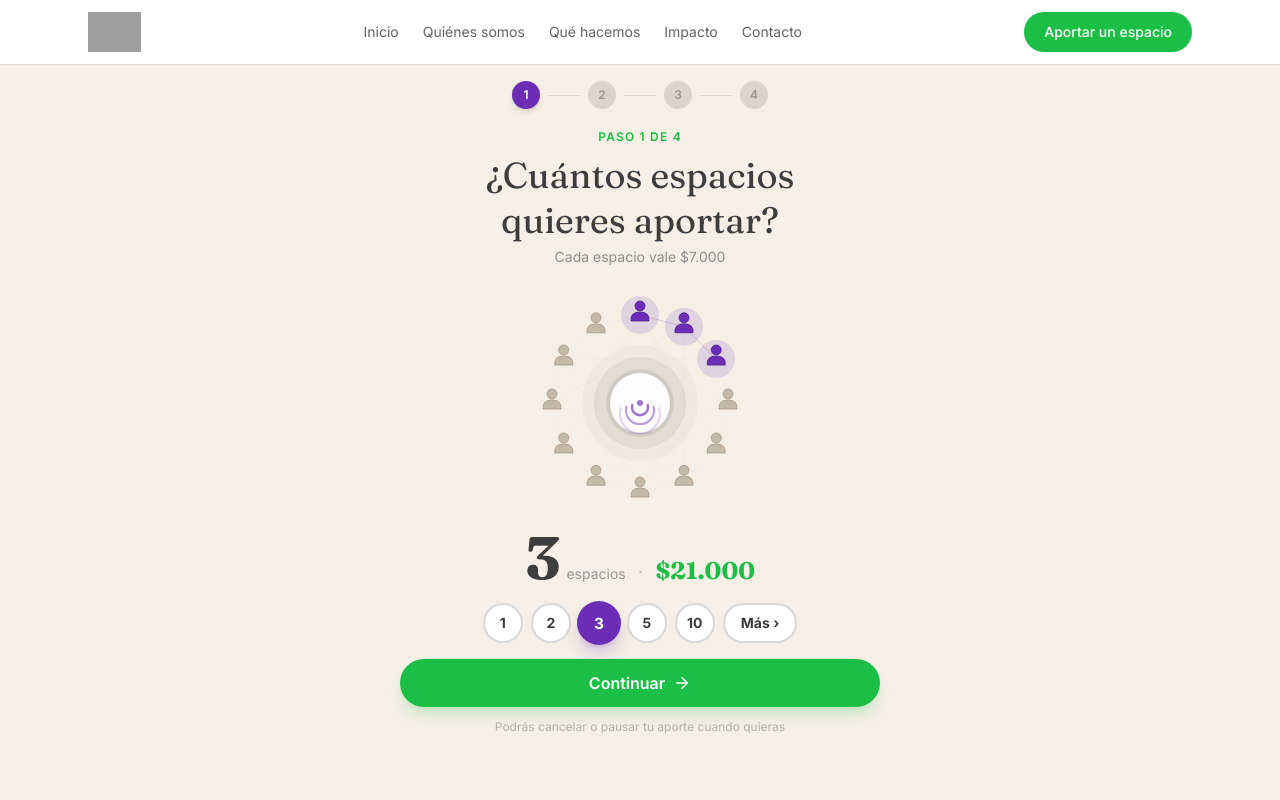
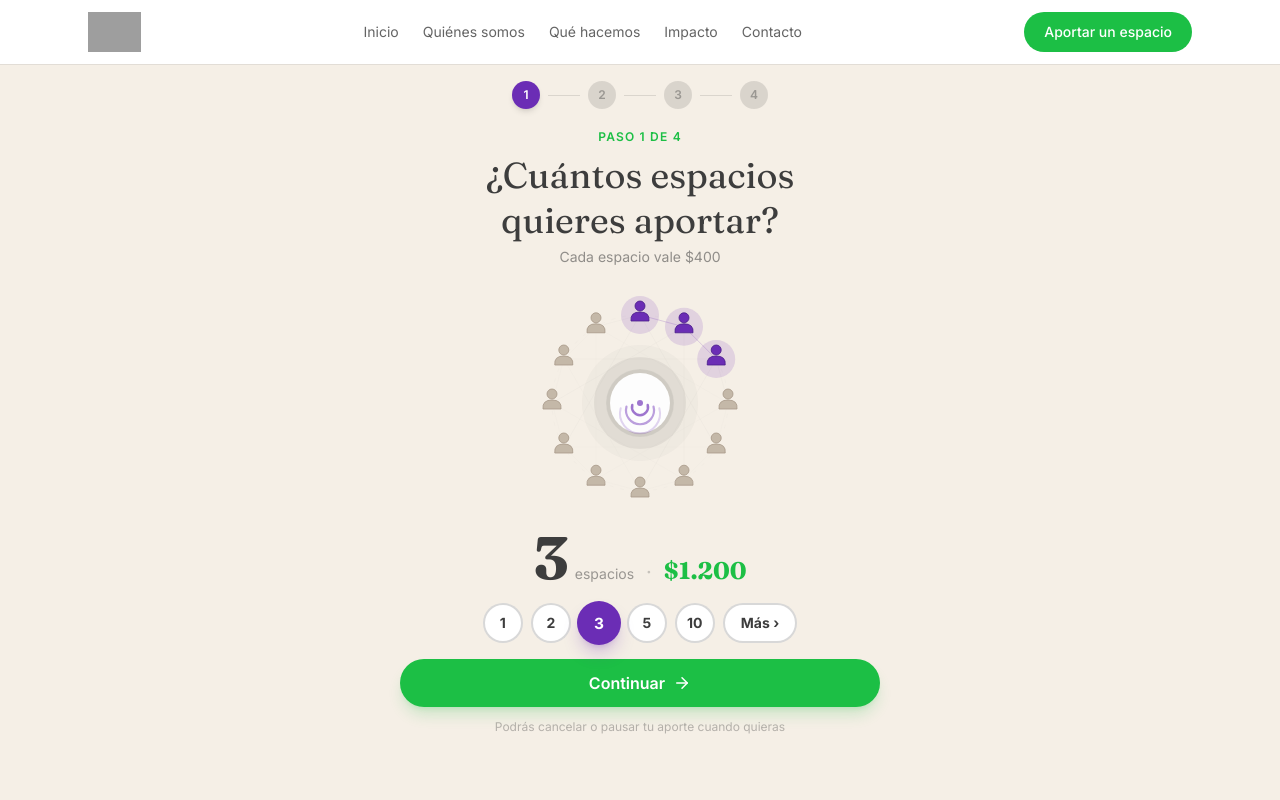
Before and after one commit to jorgeaguirrecanciones-eng/corporacionescuchar, a Next.js app: page /dona in a window 1280 px wide. Shown: the top 800 px of the page. Built offline with nearby package versions, Linux system fonts and the light colour scheme; grey boxes are pictures that could not be loaded.

Commit message:
test: precio asiento  para pruebas reales MP (volver a 7000 en prod)

```diff
--- a/app/dona/page.tsx
+++ b/app/dona/page.tsx
@@ -20,7 +20,7 @@ const MPCardBrick = dynamic(() => import("@/components/MPCardBrick"), {
   ),
 });
 
-const SEAT_PRICE = 7000;
+const SEAT_PRICE = 400; // 🧪 PRECIO DE PRUEBA — volver a 7000 en producción
 const PRESETS = [1, 2, 3, 5, 10];
 
 type Frequency = "monthly" | "once";
```
